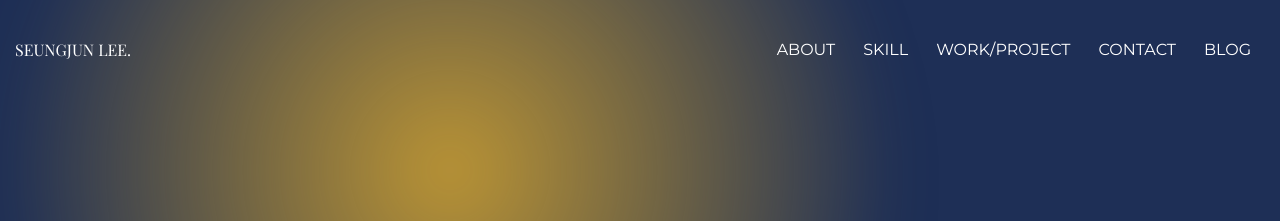
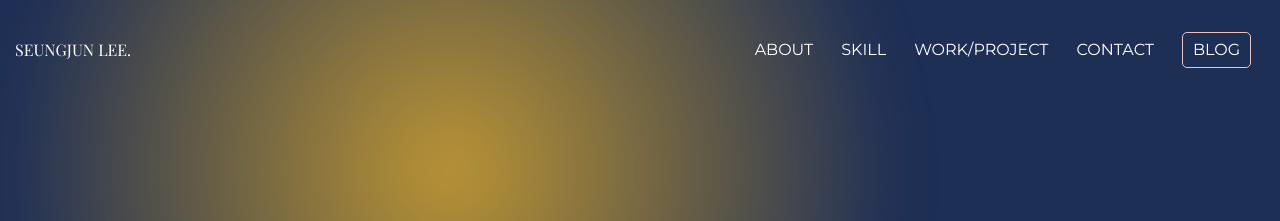
Before and after one commit to tinodevclumsy/portfolio, a Gatsby site: page / in a window 1280 px wide. Shown: the top 221 px of the page. Built offline with nearby package versions, Linux system fonts and the light colour scheme; Gatsby itself is replaced by a stand-in of ours.

Commit message:
added blog on header and added css for external link

```diff
--- a/src/components/TheHeader.js
+++ b/src/components/TheHeader.js
@@ -25,6 +25,7 @@ const Header = () => {
             menuLinks {
               name
               link
+              external
             }
           }
         }
@@ -70,11 +71,15 @@ const Header = () => {
               size="lg"
             />
             <Menu className="menu--list-top flex md:block" open={isMenuOpen}>
-              {menuLinks.map((menu, i) => {
+              {menuLinks.map((menu, index) => {
                 return (
-                  <li key={i} className="menu--item inline-block mx-3.5">
+                  <li
+                    key={`header-menu-${index}`}
+                    className="menu--item inline-block mx-3.5"
+                  >
                     <MenuItem
-                      className="py-5 text-white uppercase"
+                      className="py-5 text-white uppercase "
+                      external={menu.external}
                       href={menu.link}
                       onClick={() => setMenuOpen(false)}
                     >
--- a/src/components/section/SectinoProject.js
+++ b/src/components/section/SectinoProject.js
@@ -55,7 +55,6 @@ const Project = () => {
             const { title, stack, description, url, img, github, path } =
               item.node.frontmatter
             const mainImage = img.length && img[0]
-            console.log(stack)
 
             return (
               <Item key={`project-${index}`}>
@@ -75,7 +74,11 @@ const Project = () => {
                   </p>
                   <div className="flex flex-wrap mt-4">
                     {stack.map((stackItem, stackIndex) => {
-                      return <SkillBadge>{stackItem}</SkillBadge>
+                      return (
+                        <SkillBadge key={`skill-${index}-${stackIndex}`}>
+                          {stackItem}
+                        </SkillBadge>
+                      )
                     })}
                   </div>
                   <div className="flex flex-wrap mt-2">
--- a/src/components/section/SectionExperience.js
+++ b/src/components/section/SectionExperience.js
@@ -128,7 +128,7 @@ const Experience = () => {
                     style={{ maxHeight: "0px" }}
                   >
                     {duty.map((dutyItem, dutyIndex) => (
-                      <ExperienceListItem key={`duty-${dutyIndex}`}>
+                      <ExperienceListItem key={`duty-${index}-${dutyIndex}`}>
                         {dutyItem}
                       </ExperienceListItem>
                     ))}
@@ -152,7 +152,7 @@ const Experience = () => {
                     style={{ maxHeight: "0px" }}
                   >
                     {stack.map((stackItem, stackIndex) => (
-                      <SkillBadge key={`stack-${stackIndex}`}>
+                      <SkillBadge key={`stack-${index}-${stackIndex}`}>
                         {stackItem}
                       </SkillBadge>
                     ))}
--- a/src/components/styled/StyledHeader.js
+++ b/src/components/styled/StyledHeader.js
@@ -56,12 +56,6 @@ export const MenuItem = styled.a`
   position: relative;
   display: inline-block;
 
-  &:hover {
-    &::before {
-      width: 100%;
-    }
-  }
-
   &:before {
     height: 2px;
     content: "";
@@ -75,6 +69,26 @@ export const MenuItem = styled.a`
     -webkit-transition: 0.2s ease-in-out all;
     transition: 0.2s ease-in-out all;
   }
+
+  ${props =>
+    props.external
+      ? css`
+          border: 1px solid var(--primary);
+          padding: 5px 10px;
+          border-radius: 5px;
+          -webkit-transition: 0.2s ease-in-out all;
+          transition: 0.2s ease-in-out all;
+          &:hover {
+            background-color: var(--primary);
+          }
+        `
+      : css`
+          &:hover {
+            &::before {
+              width: 100%;
+            }
+          }
+        `}
 `
 
 export const HeaderOverlay = styled.div`
```
